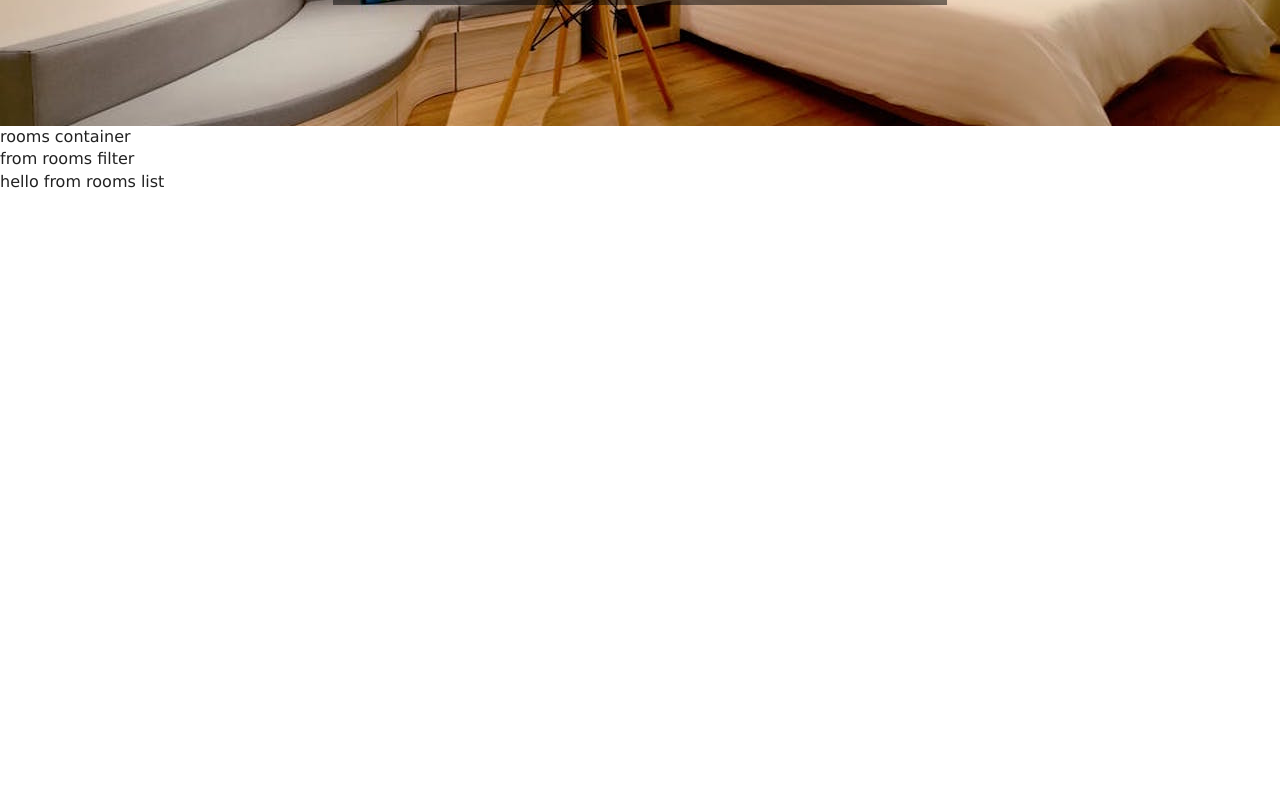
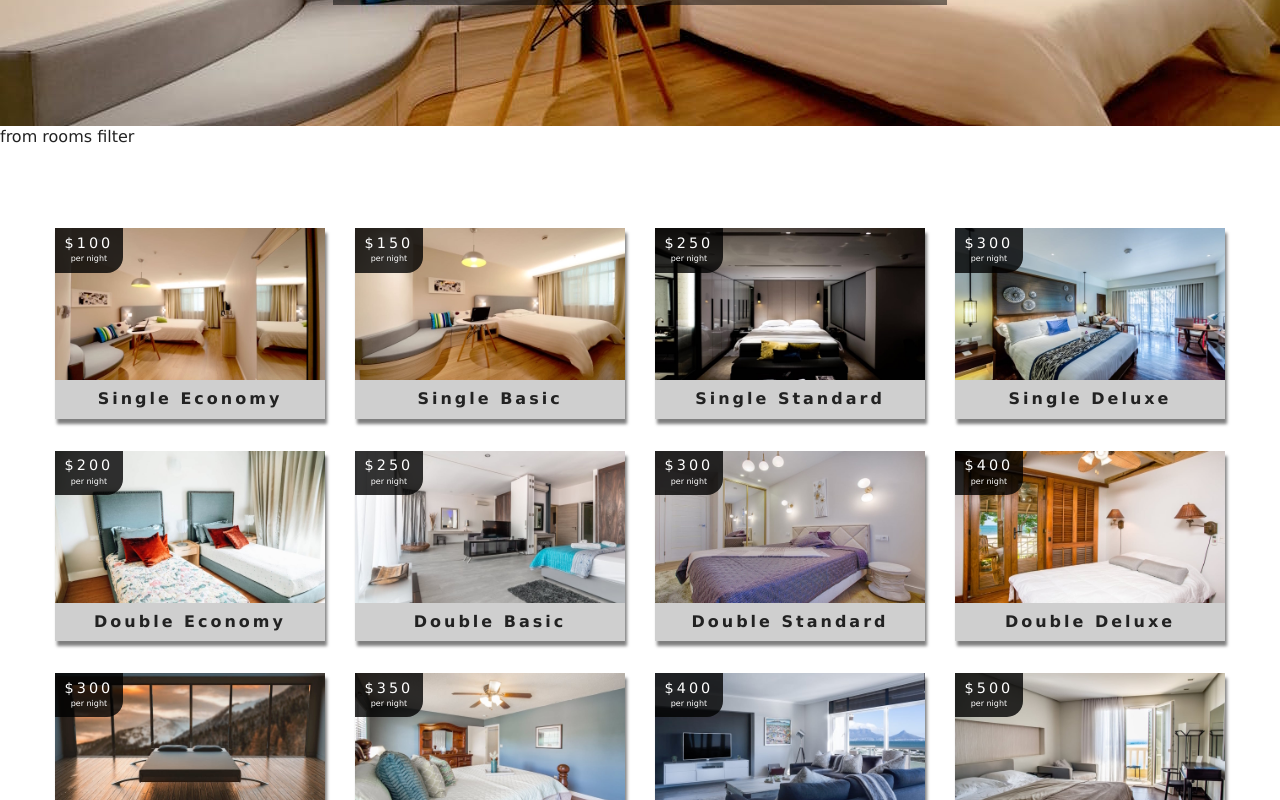
Before and after one commit to amirhosseinNouri/beach_resort, a React (Create React App) app: page /rooms in a window 1280 px wide. Shown: the part 420-1220 px from the top of the page. Before the commit the page ends 800 px from the top, so only its background shows below. Built offline with nearby package versions, Linux system fonts and the light colour scheme.

Commit message:
RoomsList component completed

```diff
--- a/src/components/RoomsContainer.js
+++ b/src/components/RoomsContainer.js
@@ -10,39 +10,11 @@
     return <Loading></Loading>;
   }
   return (
-    <div>
-      rooms container
+    <>
       <RoomsFilter rooms={rooms}></RoomsFilter>
       <RoomsList rooms={sortedRooms}></RoomsList>
-    </div>
+    </>
   );
 }
 
 export default withRoomConsumer(RoomsContainer);
-
-// import React from "react";
-// import RoomsFilter from "./RoomsFilter";
-// import RoomsList from "./RoomsList";
-// import { Consumer } from "../context";
-// import Loading from "./Loading";
-// export default function RoomsContainer() {
-//   return (
-//     <>
-//       <Consumer>
-//         {(value) => {
-//           const { loading, sortedRooms, rooms } = value;
-//           if (loading) {
-//             return <Loading></Loading>;
-//           }
-//           return (
-//             <div>
-//               rooms container
-//               <RoomsFilter rooms={rooms}></RoomsFilter>
-//               <RoomsList rooms={sortedRooms}></RoomsList>
-//             </div>
-//           );
-//         }}
-//       </Consumer>
-//     </>
-//   );
-// }
--- a/src/components/RoomsList.js
+++ b/src/components/RoomsList.js
@@ -1,9 +1,21 @@
-import React from 'react'
+import React from "react";
+import Room from "./Room";
 
-export default function RoomsList() {
+export default function RoomsList({ rooms }) {
+  if (rooms.length === 0) {
     return (
-        <div>
-        hello from rooms list
-        </div>
-    )
+      <div className="empty-search">
+        Unfortunately no rooms matched your search parameters
+      </div>
+    );
+  }
+  return (
+    <section className="roomslist">
+      <div className="roomslist-center">
+        {rooms.map((item) => {
+          return <Room key={item.id} room={item}></Room>;
+        })}
+      </div>
+    </section>
+  );
 }
```
Also changed, not shown: 1 other file (tests, documents, lock files or other folders).
